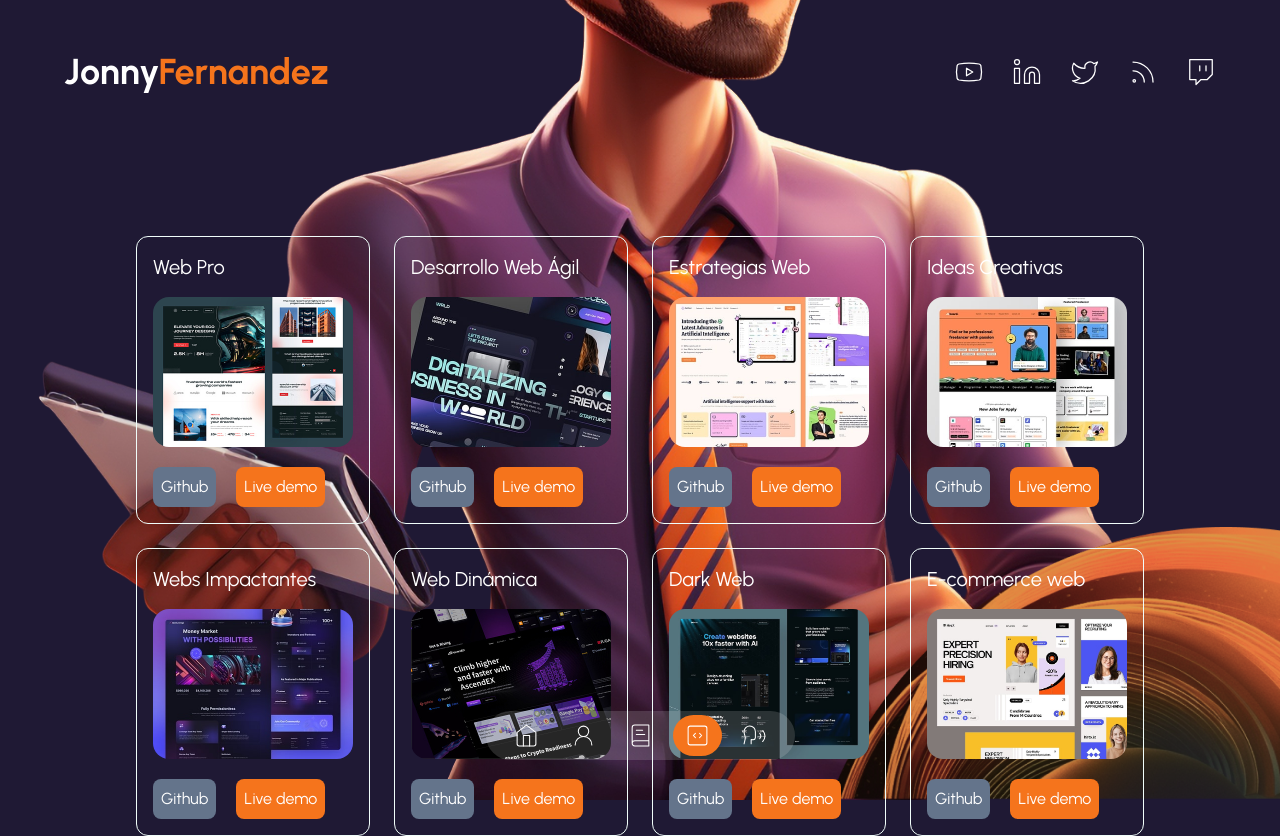
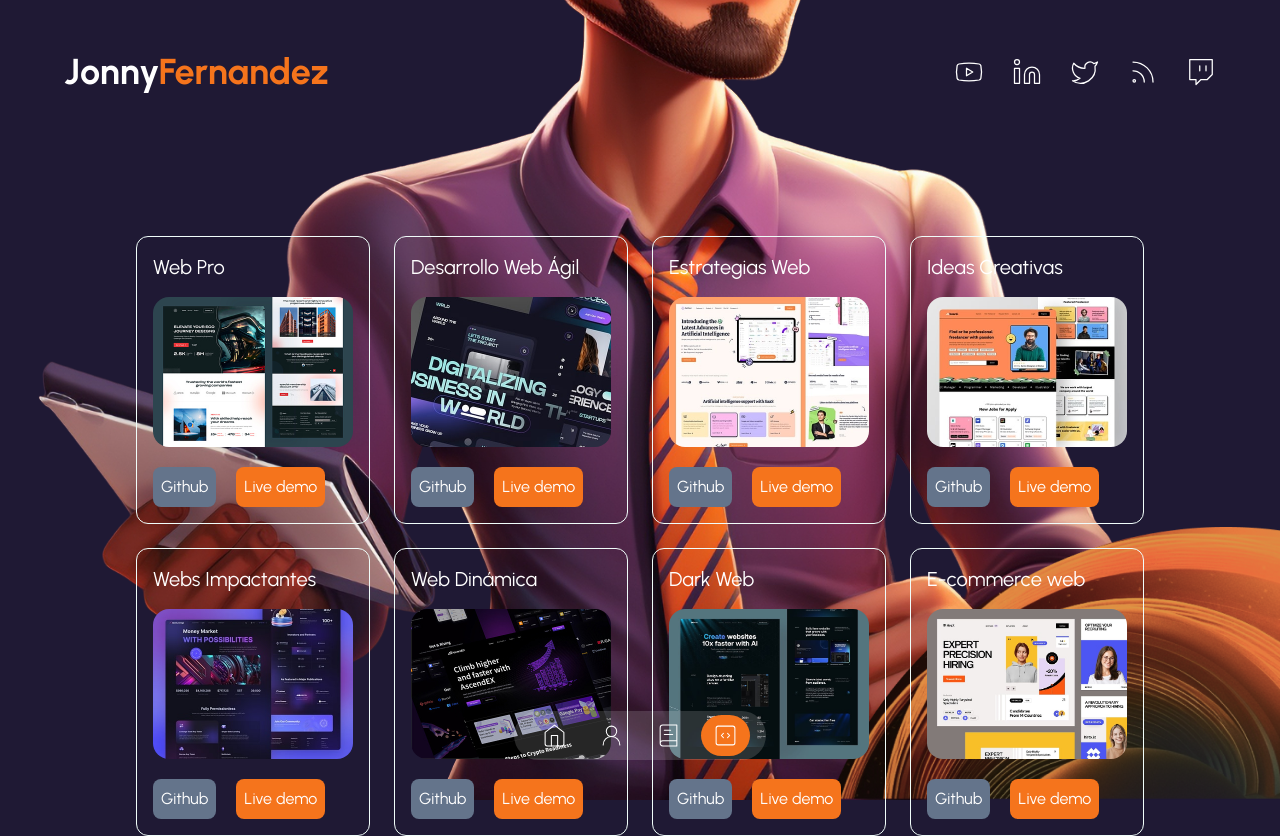
Before and after one commit to JonnyFernandez/Jonny-Code, a Next.js app: page /portfolio in a window 1280 px wide. Built offline with nearby package versions, Linux system fonts and the light colour scheme.

Commit message:
modified navbar

```diff
--- a/data.tsx
+++ b/data.tsx
@@ -69,12 +69,12 @@ export const itemsNavbar = [
     icon: <CodeSquare size={25} color="#fff" strokeWidth={1} />,
     link: "/portfolio",
   },
-  {
-    id: 5,
-    title: "Home",
-    icon: <Speech size={25} color="#fff" strokeWidth={1} />,
-    link: "/testimonials",
-  },
+  // {
+  //   id: 5,
+  //   title: "Home",
+  //   icon: <Speech size={25} color="#fff" strokeWidth={1} />,
+  //   link: "/testimonials",
+  // },
 ];
 
 export const dataAboutPage = [
```
